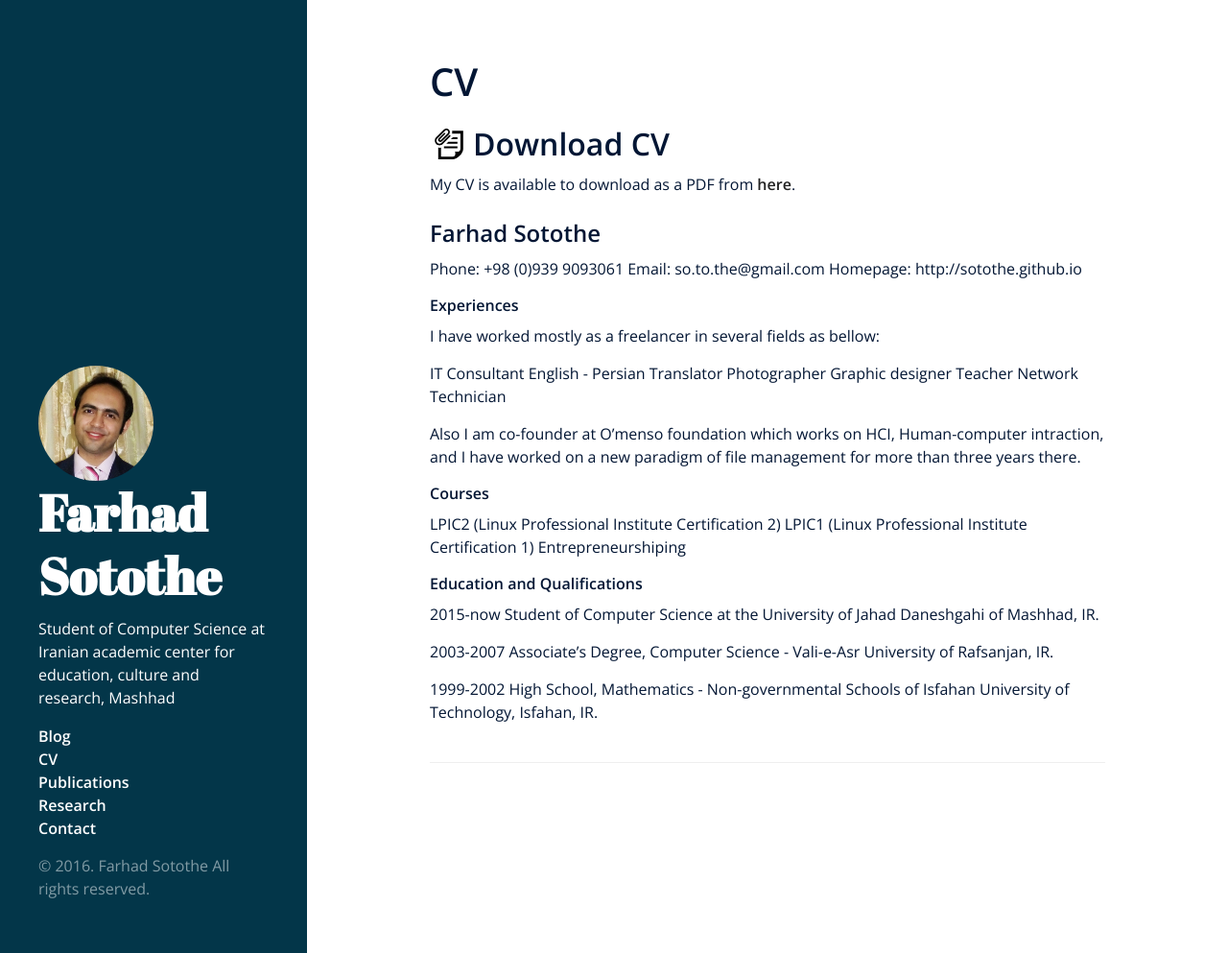
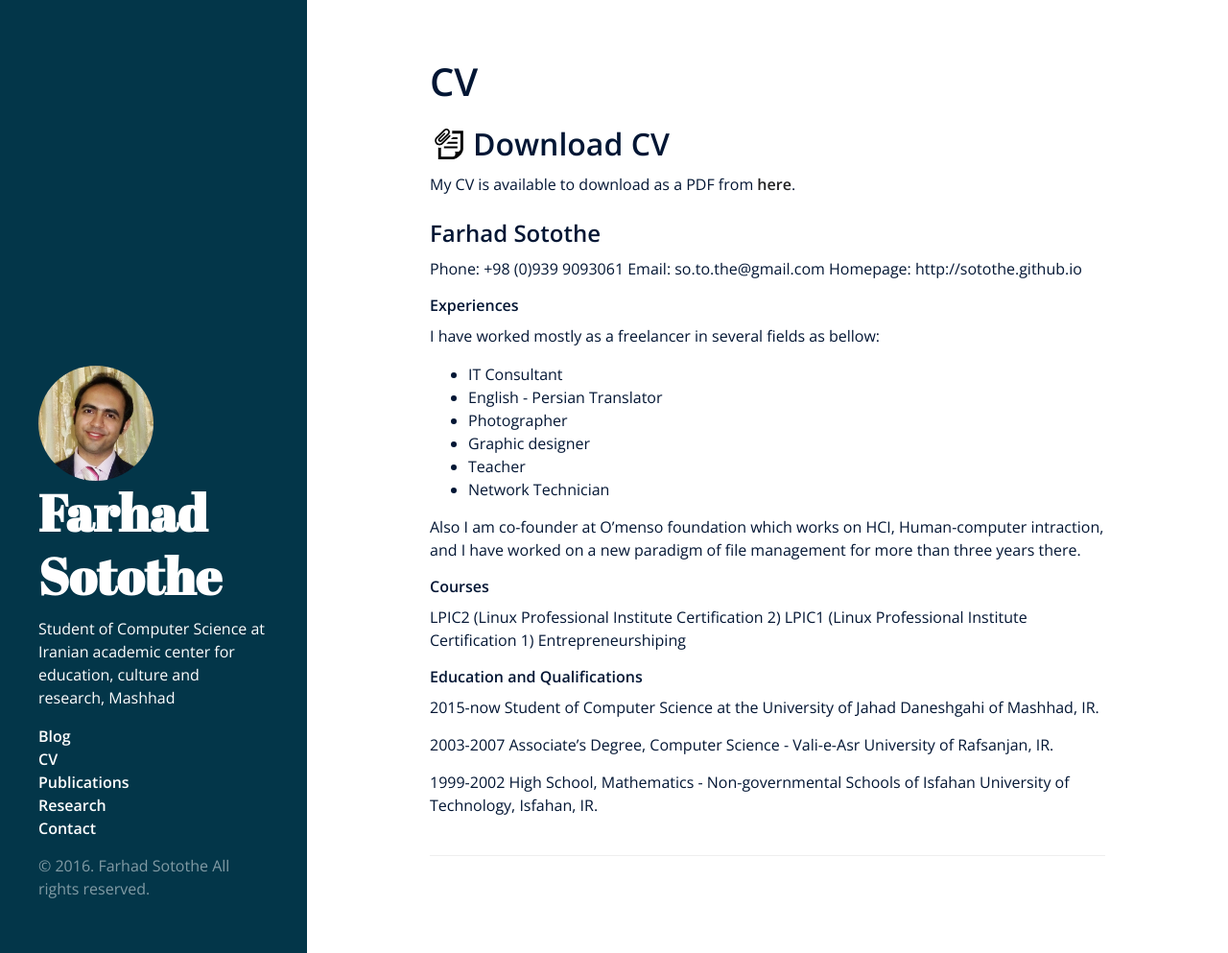
Before and after one commit to sotothe/sotothe.github.io, a Jekyll site: the page built from CV.md, in a window 1280 px wide and 993 px high. Shown: the whole window at 96% size. Built offline with Jekyll 4.4.1, drawn with Linux system fonts in a browser that asks for light colours; nearby versions of some CDN libraries; comment, search, counter and statistics services are not loaded.

Commit message:
Mr Hyde was here …

```diff
--- a/CV.md
+++ b/CV.md
@@ -19,12 +19,12 @@ http://sotothe.github.io
 
 I have worked mostly as a freelancer in several fields as bellow:
 
-IT Consultant
-English - Persian Translator
-Photographer
-Graphic designer
-Teacher
-Network Technician
+- IT Consultant
+- English - Persian Translator
+- Photographer
+- Graphic designer
+- Teacher
+- Network Technician
 
 Also I am co-founder at O'menso foundation which works on HCI, Human-computer intraction, and I have worked on a new paradigm of file management for more than three years there.
 
```
